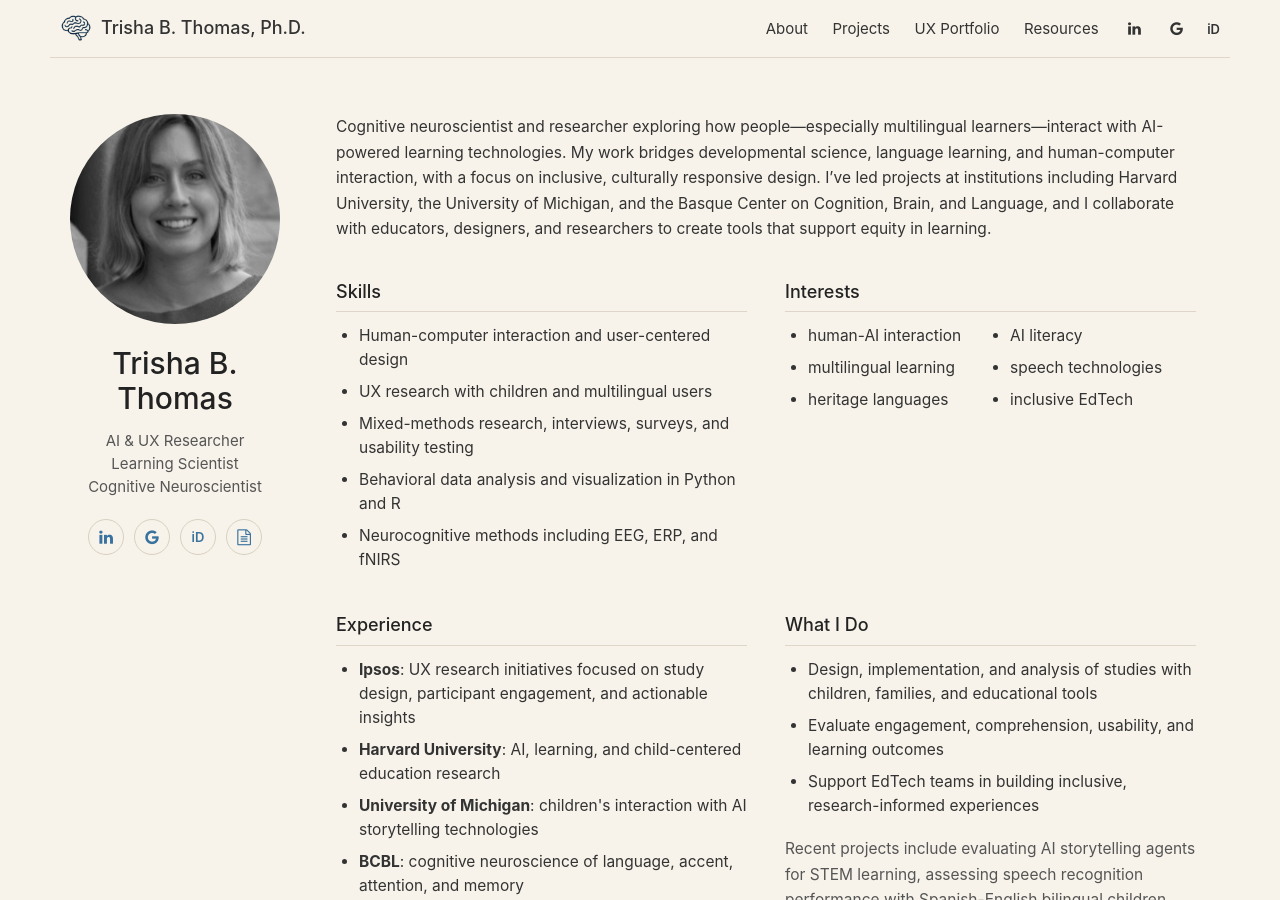
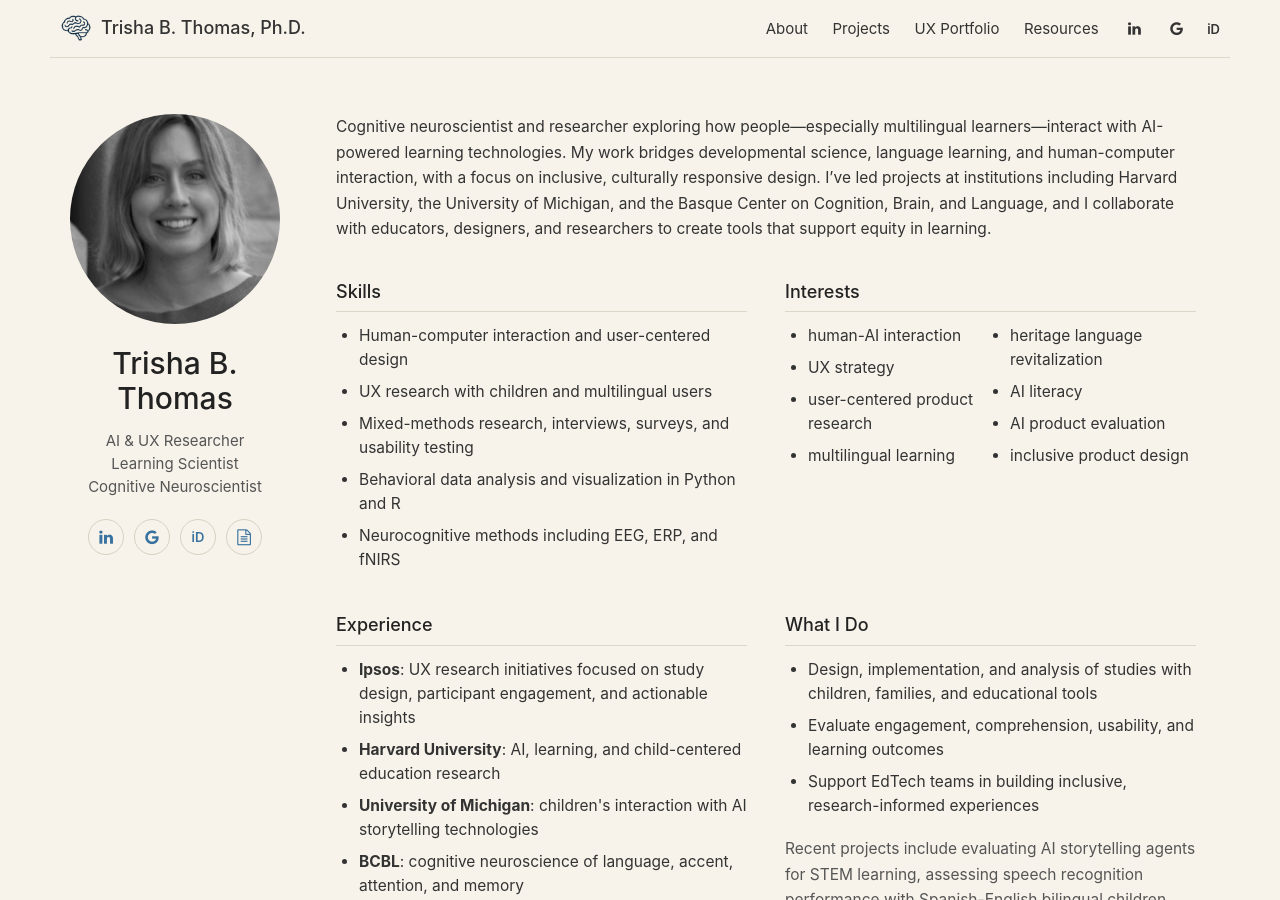
Before and after one commit to tthomas840/tthomas840.github.io, a Jekyll site: the page built from index.html, in a window 1280 px wide and 900 px high. Built offline with Jekyll 4.4.1, drawn with Linux system fonts in a browser that asks for light colours; nearby versions of some CDN libraries; the list of posts is cut into pages by our own code.

Commit message:
Update homepage interests

```diff
--- a/_layouts/home.html
+++ b/_layouts/home.html
@@ -43,11 +43,13 @@ title: Home
       <h4>Interests</h4>
       <ul class="compact-list columns">
         <li>human-AI interaction</li>
+        <li>UX strategy</li>
+        <li>user-centered product research</li>
         <li>multilingual learning</li>
-        <li>heritage languages</li>
+        <li>heritage language revitalization</li>
         <li>AI literacy</li>
-        <li>speech technologies</li>
-        <li>inclusive EdTech</li>
+        <li>AI product evaluation</li>
+        <li>inclusive product design</li>
       </ul>
     </section>
 
```
